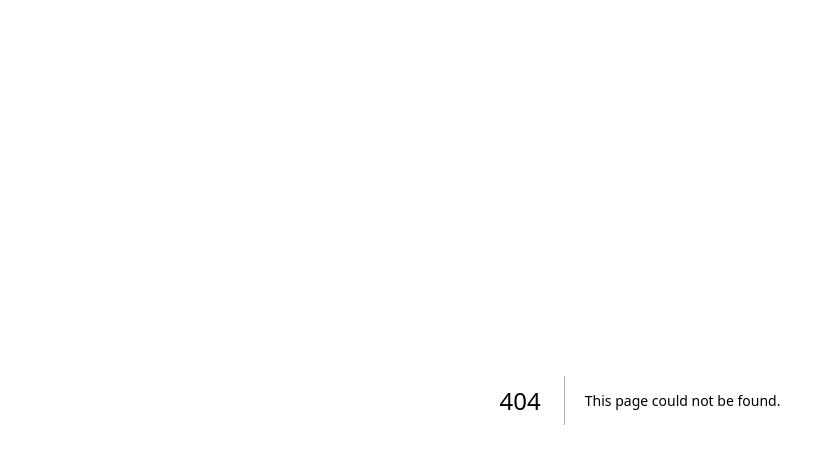
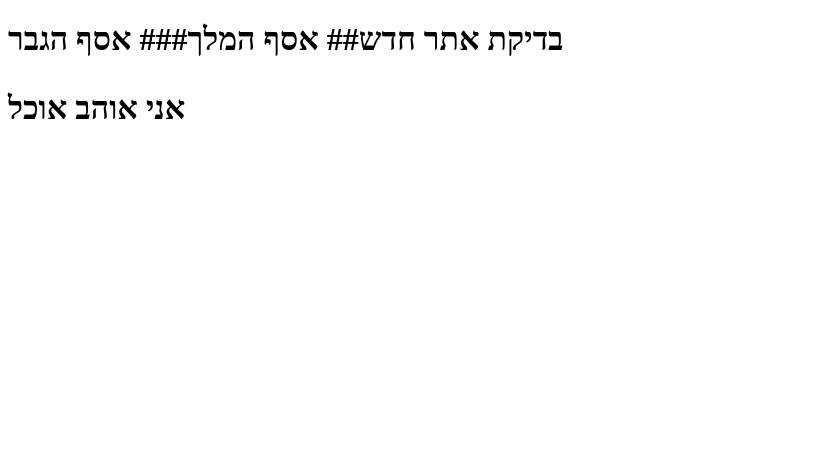
Before and after one commit to Jiggle-89/docs, a Next.js app: page /tkina/testpage in a window 1280 px wide. Before the commit this address had no page. Shown: the top 464 px of the page, without its empty margins (0-836 px from the left). Built offline with nearby package versions, Linux system fonts and the light colour scheme.

Commit message:
עמוד חדש בדיקה עם פייר בייס

```diff
--- /dev/null
+++ b/pages/tkina/testpage.mdx
@@ -0,0 +1 @@
+# בדיקת אתר חדש## אסף המלך### אסף הגבר<p>אני אוהב אוכל</p>
```
